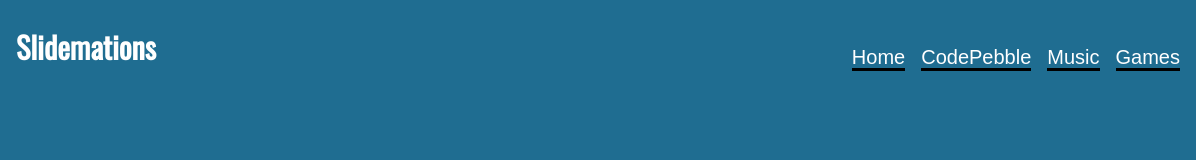
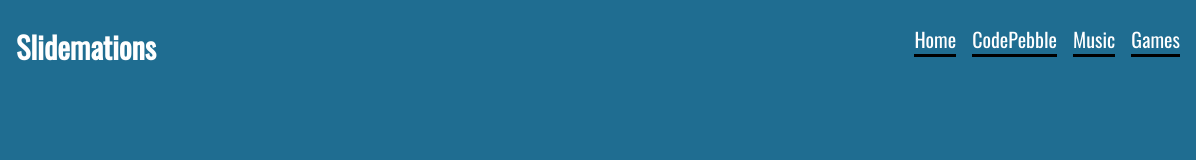
Before and after one commit to Jonster5/SMV2, a website: page public/codepebble/index.html in a window 1280 px wide. Shown: the full height of the page, 84-1280 px from the left. Drawn offline with Linux system fonts and the light colour scheme.

Commit message:
Update styles.css

```diff
--- a/public/codepebble/styles.css
+++ b/public/codepebble/styles.css
@@ -17,7 +17,7 @@ body {
 nav {
   position: absolute;
   right: 10px;
-  top: 46px;
+  top: 24px;
 }
 
 .nav_link {
@@ -25,7 +25,7 @@ nav {
   font-size: 20px;
   margin: 6px;
   text-decoration: none;
-  font-family: sans-serif;
+  font-family: 'Oswald';
   transition-duration: 0.2s;
   /*border: solid 1px black;*/
   border-bottom: solid 3px black;
```
